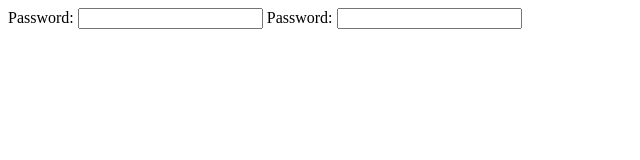
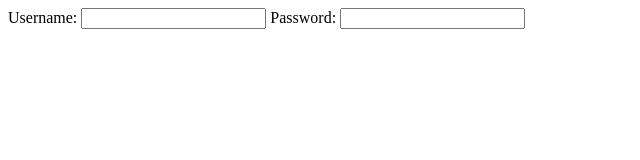
Before and after one commit to 1shiv1/khyro-shiv-pojectoid-6-numero-seis-, a plain HTML site: page index.html in a window 1280 px wide. Shown: the full height of the page, 0-640 px from the left. Drawn offline with Linux system fonts and the light colour scheme.

Commit message:
Update index.html

```diff
--- a/index.html
+++ b/index.html
@@ -4,7 +4,7 @@
     <title>Password and unsernum plsea</title>
   </head>
   <body>
-        <label for="Username">Password:</label>
+        <label for="Username">Username:</label>
 <input type="text" id="Username" Username="Username">
     <label for="Password">Password:</label>
 <input type="text" id="Password" password="Password">
```
